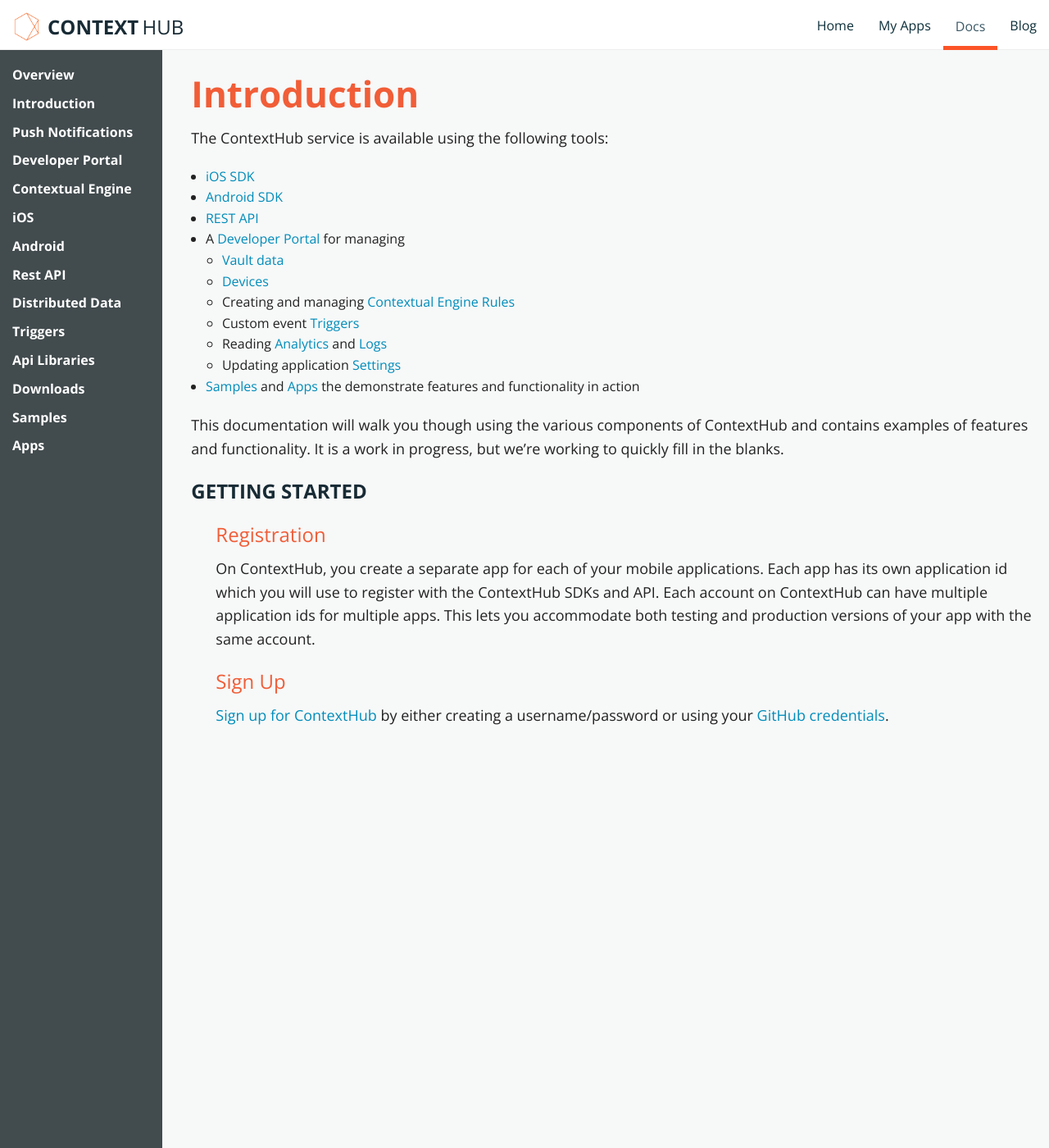
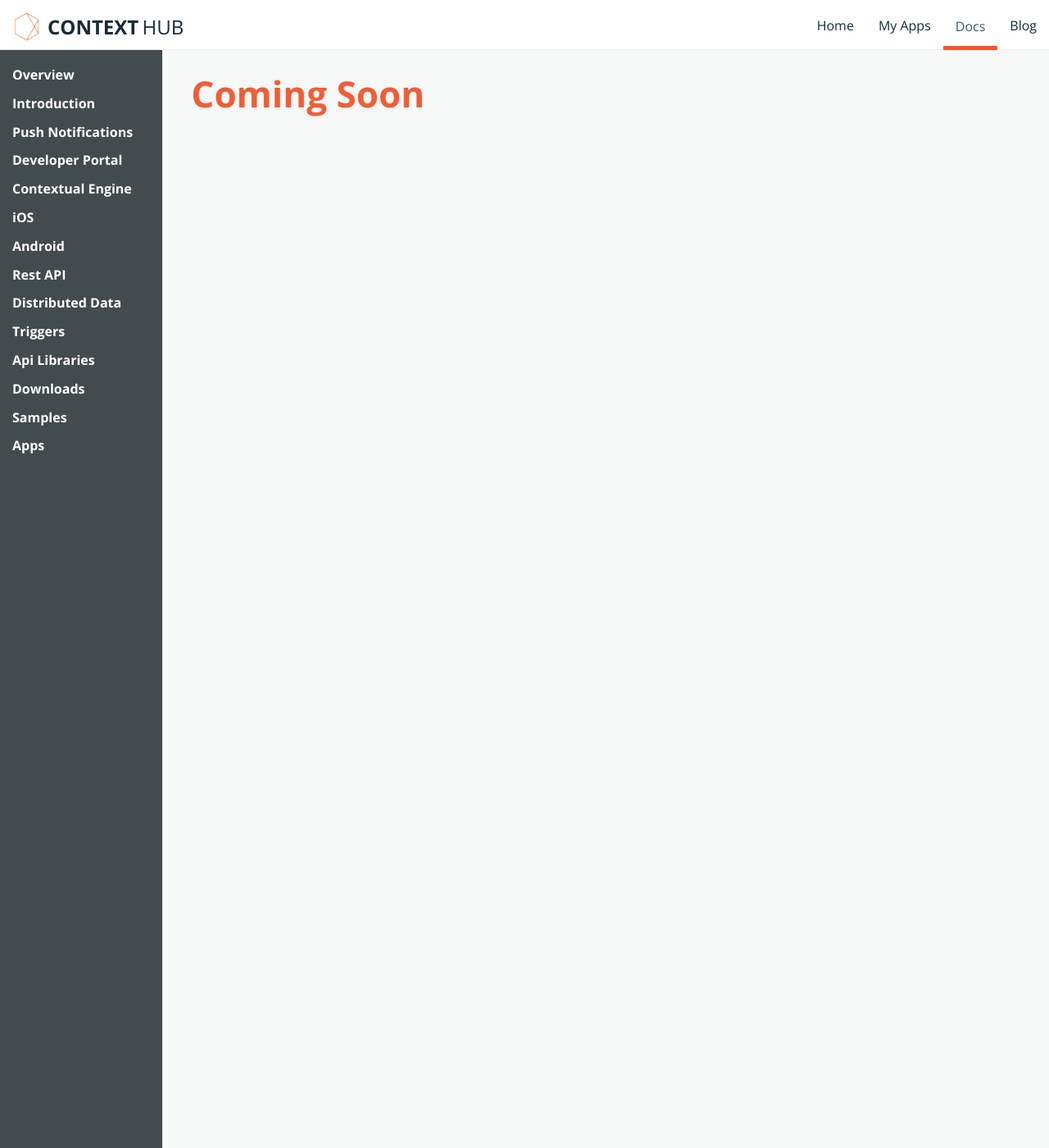
Before and after one commit to contexthub/contexthub.github.io, a Jekyll site: the page built from docs/introduction/index.md, in a window 1280 px wide and 1400 px high. Shown: the whole window at 82% size. Built offline with Jekyll 4.4.1, drawn with Linux system fonts in a browser that asks for light colours; a style sheet for code colours, icons or effects is not loaded.

Commit message:
Update index.md

```diff
--- a/docs/introduction/index.md
+++ b/docs/introduction/index.md
@@ -2,27 +2,4 @@
 title: Introduction
 layout: default
 ---
-# Introduction
-The ContextHub service is available using the following tools:
-
-- [iOS SDK](/docs/ios/)
-- [Android SDK](/docs/android/)
-- [REST API](/contexthub-api/)
-- A [Developer Portal](/docs/admin/) for managing
-    - [Vault data](/docs/admin/#Vault)
-    - [Devices](/docs/admin/#Devices)
-    - Creating and managing [Contextual Engine Rules](/docs/contextualengine/)
-    - Custom event [Triggers](/docs/admin/#Triggers)
-    - Reading [Analytics](/docs/admin/#Analytics) and [Logs](/docs/admin/#Logs)
-    - Updating application [Settings](/docs/admin/#Settings)
-- [Samples](/docs/samples/) and [Apps](/docs/apps/) the demonstrate features and functionality in action
-
-This documentation will walk you though using the various components of ContextHub and contains examples of features and functionality. It is a work in progress, but we're working to quickly fill in the blanks.
-
-## Getting Started
-
-### Registration
-On ContextHub, you create a separate app for each of your mobile applications. Each app has its own application id which you will use to register with the ContextHub SDKs and API. Each account on ContextHub can have multiple application ids for multiple apps. This lets you accommodate both testing and production versions of your app with the same account.
-
-### Sign Up
-[Sign up for ContextHub](https://app.contexthub.com) by either creating a username/password or using your [GitHub credentials](https://github.com/).
+# Coming Soon
```
